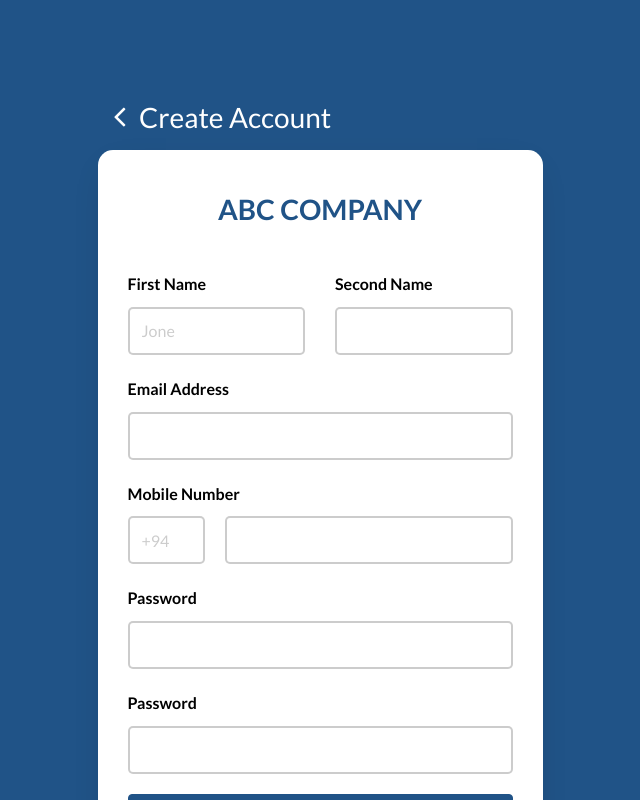
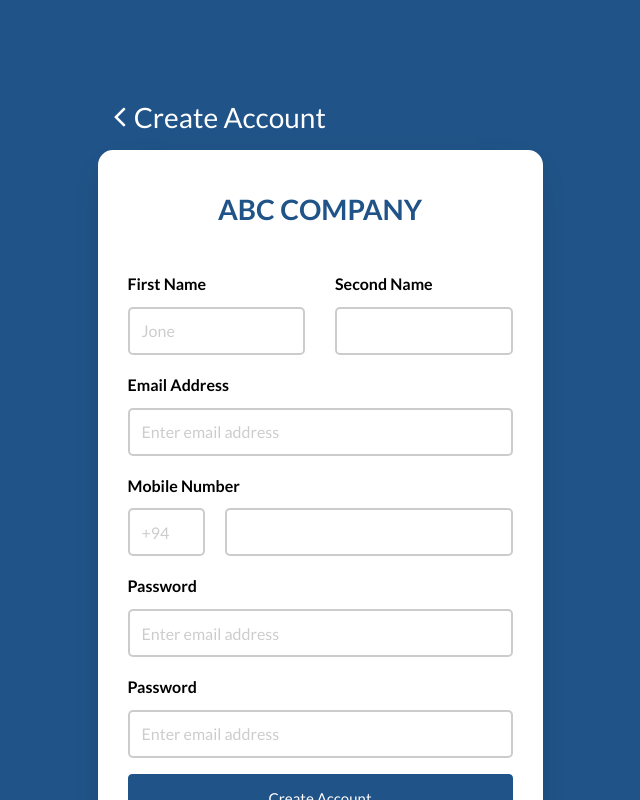
Before and after one commit to srinathdevinfo/urs, a React (Create React App) app: page /sign-up in a window 1280 px wide. Shown: the top 800 px of the page, without its empty margins (320-960 px from the left). Built offline with nearby package versions, Linux system fonts and the light colour scheme.

Commit message:
add layout css

```diff
--- a/src/components/LoginComponent/LoginComponent.js
+++ b/src/components/LoginComponent/LoginComponent.js
@@ -18,6 +18,8 @@ const LoginComponent = () => {
           !/^[A-Z0-9._%+-]+@[A-Z0-9.-]+\.[A-Z]{2,}$/i.test(values.email)
         ) {
           errors.email = 'Invalid email address';
+        } else if (!values.password) {
+          errors.password = 'Password cannot be empty ';
         }
 
         return errors;
@@ -41,7 +43,7 @@ const LoginComponent = () => {
               placeholder="Enter email address"
               className="form-control"
             />
-            <ErrorMessage name="email" component="div" />
+            <ErrorMessage name="email" component="div" className="text-red-500 " />
           </div>
           <div className="form-group">
             <label htmlFor="password">Password</label>
@@ -51,13 +53,13 @@ const LoginComponent = () => {
               placeholder="Enter email address"
               className="form-control"
             />
-            <ErrorMessage name="email" component="div" />
+            <ErrorMessage name="password" component="div" className="text-red-500 " />
             <span className="fa fa-fw fa-eye field-icon toggle-password" />
           </div>
           <div className="form-group"><button type="submit" className="form-control btn btn-primary rounded submit px-3" disabled={isSubmitting}>Login</button></div>
           <div className="form-group d-md-flex">
             <div className="w-100 text-left">
-              <label>Still Have No Account ? <Link to="/">SIGNUP</Link> Now</label>
+              <label>Still Have No Account ? <Link to="/sign-up">SIGNUP</Link> Now</label>
             </div>
           </div>
         </Form>
--- a/src/components/LoginComponent/SignupComponent.js
+++ b/src/components/LoginComponent/SignupComponent.js
@@ -1,45 +1,135 @@
 import React from 'react';
+import { useNavigate } from 'react-router-dom';
+import { Formik, Form, Field, ErrorMessage } from 'formik';
 
-const SignupComponent = () => (
-  <form action="#" className="signin-form">
+const SignupComponent = () => {
+  const navigate = useNavigate();
+
+  return (
+
+    <Formik
+      initialValues={{ email: '' }}
+      validate={(values) => {
+        const errors = {};
+
+        if (!values.email) {
+          errors.email = 'Required';
+        } else if (
+          !/^[A-Z0-9._%+-]+@[A-Z0-9.-]+\.[A-Z]{2,}$/i.test(values.email)
+        ) {
+          errors.email = 'Invalid email address';
+        } else if (!values.password) {
+          errors.password = 'Password cannot be empty ';
+        } else if (!values.code) {
+          errors.code = 'Country Code cannot be empty ';
+        } else if (!values.phone) {
+          errors.phone = 'Phone No cannot be empty ';
+        } else if (!values.confirmPassword) {
+          errors.password = 'Password cannot be empty ';
+        }
+
+        return errors;
+      }}
+      onSubmit={(values, { setSubmitting }) => {
+        setTimeout(() => {
+          navigate('/success');
+          // alert(JSON.stringify(values, null, 2));
+          setSubmitting(false);
+        }, 400);
+      }}
+    >
+      {({ isSubmitting }) => (
+        <Form className="signin-form">
           <div className="row">
             <div className="col-12 col-sm-6">
               <div className="form-group mt-3">
                 <label htmlFor="username">First Name</label>
-          <input type="text" className="form-control" placeholder="Jone" required />
+
+                <Field
+                  type="text"
+                  name="fname"
+                  placeholder="Jone"
+                  className="form-control"
+                />
+                <ErrorMessage name="fname" component="div" className="text-red-500 " />
               </div>
             </div>
             <div className="col-12 col-sm-6">
               <div className="form-group mt-3">
                 <label htmlFor="username">Second Name</label>
-          <input type="text" className="form-control" required />
+
+                <Field
+                  type="text"
+                  name="lname"
+                  placeholder=""
+                  className="form-control"
+                />
+                <ErrorMessage name="lname" component="div" className="text-red-500 " />
               </div>
             </div>
           </div>
 
           <div className="form-group">
             <label htmlFor="username">Email Address</label>
-      <input type="text" className="form-control" required />
+            <Field
+              type="email"
+              name="email"
+              placeholder="Enter email address"
+              className="form-control"
+            />
+            <ErrorMessage name="email" component="div" className="text-red-500 " />
+
           </div>
 
           <div className="form-group ">
             <label htmlFor="username">Mobile Number</label>
             <div className="d-flex row-d-2">
-        <input type="text" className="form-control" placeholder="+94" required />
-        <input type="text" className="form-control" required />
+
+              <Field
+                type="text"
+                name="code"
+                placeholder="+94"
+                className="form-control"
+              />
+              <ErrorMessage name="code" component="div" className="text-red-500 " />
+
+              <Field
+                type="text"
+                name="phone"
+                placeholder=""
+                className="form-control"
+              />
+              <ErrorMessage name="phone" component="div" className="text-red-500 " />
+
             </div>
           </div>
 
           <div className="form-group">
             <label htmlFor="password">Password</label>
-      <input id="password-field" type="password" className="form-control" required />
+            <Field
+              type="password"
+              name="password"
+              placeholder="Enter email address"
+              className="form-control"
+            />
+            <ErrorMessage name="password" component="div" className="text-red-500 " />
           </div>
           <div className="form-group">
             <label htmlFor="password">Password</label>
-      <input id="password-field" type="password" className="form-control" required />
+            <Field
+              type="password"
+              name="confirmPassword"
+              placeholder="Enter email address"
+              className="form-control"
+            />
+            <ErrorMessage name="confirmPassword" component="div" className="text-red-500 " />
           </div>
-    <div className="form-group"><button type="submit" className="form-control btn btn-primary rounded submit px-3">Create Account</button></div>
-  </form>
+          <div className="form-group"><button type="submit" className="form-control btn btn-primary rounded submit px-3" disabled={isSubmitting}>Create Account</button></div>
+
+        </Form>
+      )}
+    </Formik>
   );
+};
 
 export default SignupComponent;
--- /dev/null
+++ b/src/components/SuccessComponent/SuccessComponent.js
@@ -0,0 +1,14 @@
+import React from 'react';
+import { Link } from 'react-router-dom';
+
+const SuccessComponent = () => (
+  <div className="text-center">
+    <img src="./assets/correct.png" width={100} />
+    <h2 className="font-weight-bold">Congratulation</h2>
+    <p className="font-weight-bold">Your Account has been created Successfully.</p>
+    <Link to="/login" className="form-control btn btn-primary rounded submit px-3">Go to Login</Link>
+  </div>
+
+);
+
+export default SuccessComponent;
--- a/src/layouts/GenaralLayout.js
+++ b/src/layouts/GenaralLayout.js
@@ -18,22 +18,25 @@ const GenaralLayout = ({ children, type }) => {
               </div>
             </div>
           )
-          : (
+          : (type !== 'login' && type !== 'success') ? (
             <div className="row justify-content-center">
               <div className="col-md-7 col-lg-5 mb-1">
-                <h2 className="heading-section mb-0 pl-3 pb-2"><Link to="/"><i className="fa fa-angle-left pr-2 fs-34 text-white" /></Link> Create Account</h2>
+                <Link to="/"><h2 className="heading-section mb-0 pl-3 pb-2"><i className="fa fa-angle-left pr-2 fs-34 text-white" />Create Account</h2></Link>
               </div>
             </div>
-          )}
+          ) : ''}
         <div className="row justify-content-center">
           <div className="col-md-7 col-lg-5">
             <div className="wrap">
               <div className="login-wrap">
-                <div className="text-center">
-                  <div className="w-100">
-                    <h3 className="mb-4 pt-2">ABC COMPANY</h3>
-                  </div>
-                </div>
+                { type !== 'success'
+                  ? (
+                    <div className="text-center">
+                      <div className="w-100">
+                        <h3 className="mb-4 pt-2">ABC COMPANY</h3>
+                      </div>
+                    </div>
+                  ) : ''}
                 {children}
               </div>
             </div>
--- a/src/screens/Success.js
+++ b/src/screens/Success.js
@@ -1,9 +1,13 @@
 import React from 'react';
 
 import GenaralLayout from '../layouts/GenaralLayout';
+import SuccessComponent from '../components/SuccessComponent/SuccessComponent';
 
 const Success = () => (
-  <GenaralLayout>success</GenaralLayout>
+
+  <GenaralLayout type="success">
+    <SuccessComponent />
+  </GenaralLayout>
 
 );
 
```
Also changed, not shown: public/assets/correct.png (added), public/css/style.css. Lines whose indentation alone changed are shown as unchanged.
